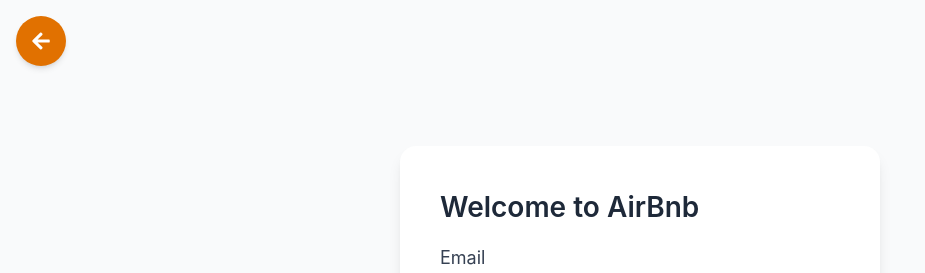
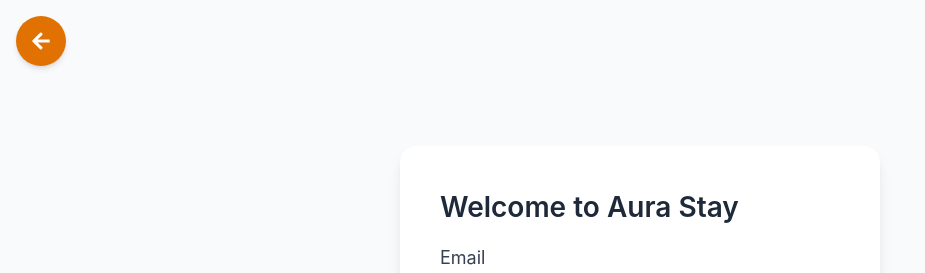
Before and after one commit to vikas-7sharma/Stay-Aura, a React (Vite) app in the folder frontend/: page /Login in a window 1280 px wide. Shown: the top 273 px of the page, without its empty margins (0-925 px from the left). Built offline with nearby package versions, Linux system fonts and the light colour scheme; no server answers.

Commit message:
Add debug logging to Login Google redirect flow

```diff
--- a/frontend/src/pages/Login.jsx
+++ b/frontend/src/pages/Login.jsx
@@ -46,25 +46,28 @@
     try {
       setError("")
       await signInWithRedirect(auth, googleProvider)
-      // Execution pauses here — browser navigates to Google, then back to this page.
-      // The result is picked up in the useEffect below via getRedirectResult.
     } catch (error) {
-      setError(error.response?.data?.message || "Google login failed. Please try again.")
+      setError(error.message || "Google login failed. Please try again.")
     }
   }
 
   useEffect(() => {
     const handleRedirect = async () => {
       try {
+        console.log("Checking redirect result...")
         const result = await getRedirectResult(auth)
+        console.log("Redirect result:", result)
         if (result) {
           const { displayName, email } = result.user
           await axios.post(serverUrl + "/api/auth/google", { name: displayName, email }, { withCredentials: true })
           await getCurrentUser()
           navigate("/")
+        } else {
+          console.log("No redirect result found")
         }
       } catch (error) {
-        setError(error.response?.data?.message || "Google login failed. Please try again.")
+        console.error("Redirect error:", error)
+        setError(error.message || "Google login failed. Please try again.")
       }
     }
     handleRedirect()
@@ -84,7 +87,7 @@
       sm:px-10 flex flex-col gap-4">
 
         <h1 className="text-[22px] md:text-[28px] font-semibold text-gray-800">
-          Welcome to AirBnb
+          Welcome to Aura Stay
         </h1>
 
         <div className="flex flex-col gap-1">
```
